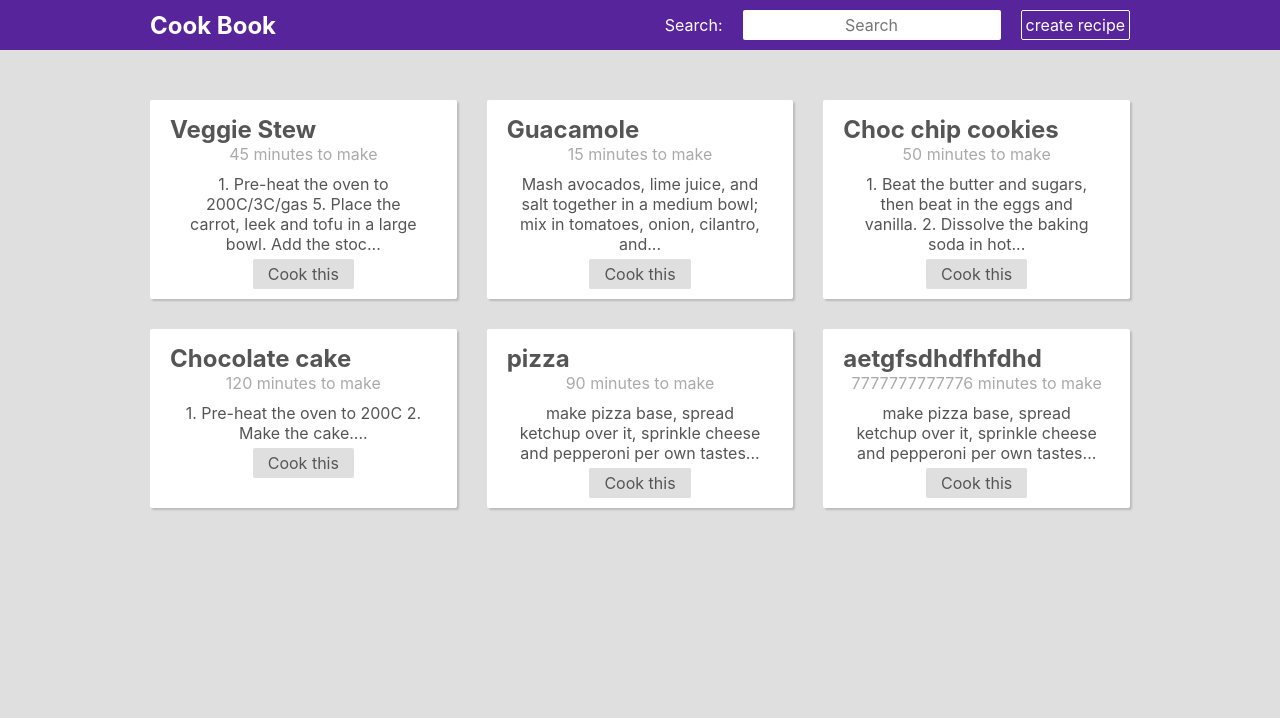
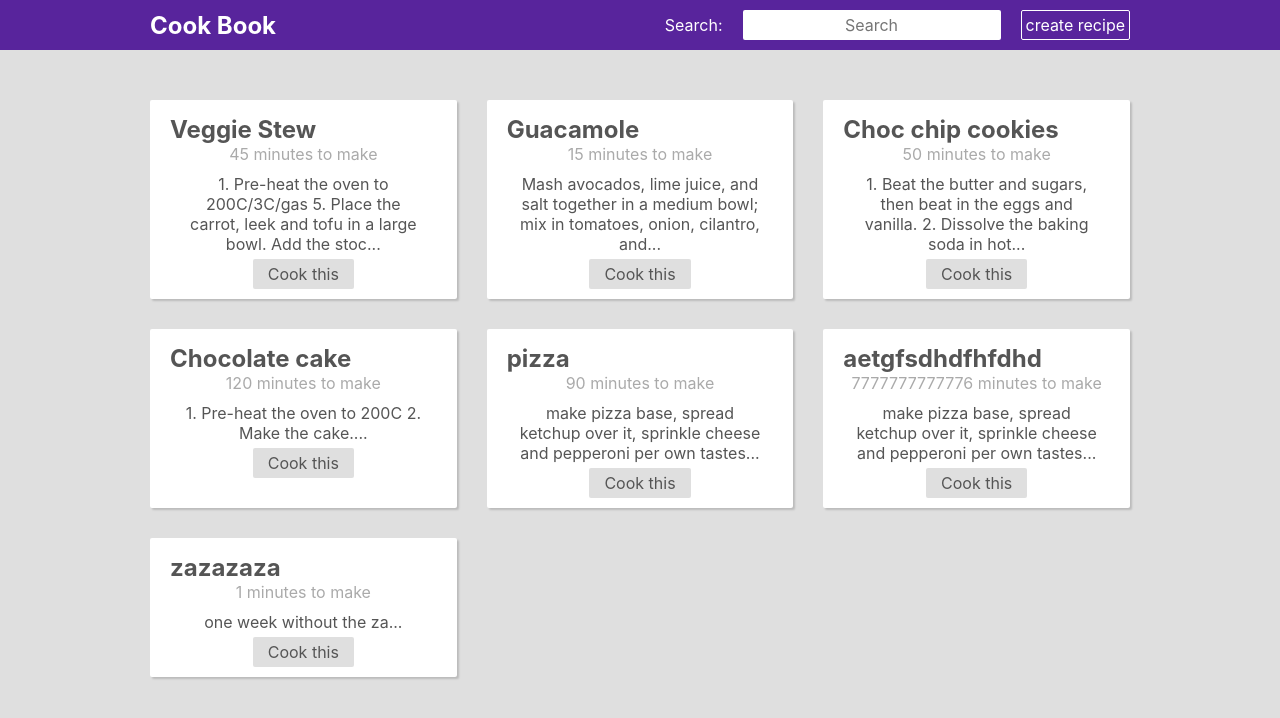
Before and after one commit to ratSeraphim/virtual-cookbook, a React (Create React App) app: page / in a window 1280 px wide. Shown: the top 718 px of the page. Built offline with nearby package versions, Linux system fonts and the light colour scheme; data requests are answered from the project's data file.

Commit message:
Replaced context with redux

```diff
--- a/data/db.json
+++ b/data/db.json
@@ -70,6 +70,15 @@
       ],
       "steps": "make pizza base, spread ketchup over it, sprinkle cheese and pepperoni per own tastes",
       "id": "0aec46e8-9d31-42d6-b310-b6b6675a9ab6"
+    },
+    {
+      "title": "zazazaza",
+      "time": "1",
+      "ingredients": [
+        "weed"
+      ],
+      "steps": "one week without the za",
+      "id": "b226b691-cb8d-4500-8156-6009dfdba605"
     }
   ]
 }
--- a/package.json
+++ b/package.json
@@ -38,5 +38,9 @@
       "last 1 firefox version",
       "last 1 safari version"
     ]
+  },
+  "devDependencies": {
+    "@reduxjs/toolkit": "^1.9.2",
+    "react-redux": "^8.0.5"
   }
 }
--- a/src/App.js
+++ b/src/App.js
@@ -4,6 +4,7 @@ import Navbar from "./components/Navbar/Navbar";
 import { BrowserRouter, Routes, Route } from "react-router-dom";
 import Create from "./components/Create/Create";
 import RecipeCard from "./components/RecipeDetails/RecipeCard";
+import Homepage from "./components/Home/Homepage";
 
 function App() {
   return (
@@ -14,7 +15,7 @@ function App() {
           <Routes>
             <Route path="/create" element={<Create />}></Route>
             <Route path="/recipe/:id" element={<RecipeCard />}></Route>
-            <Route path="/" element={<Home />}></Route>
+            <Route path="/" element={<Homepage />}></Route>
           </Routes>
         </BrowserRouter>
       </div>
--- a/src/components/Home/Home.js
+++ b/src/components/Home/Home.js
@@ -1,16 +1,18 @@
-import { useData } from "../hooks/useData";
 import RecipeList from "../RecipeList/RecipeList";
 
+import { useSelector } from "react-redux";
+
 const Home = () => {
-  const { fetch } = useData();
+  const { data } = useSelector((state) => state.recipes);
 
-  const { data, isPending, error } = fetch;
+  const { recipes, isPending, error } = data;
+
   return (
     <>
       {isPending && <div>Loading...</div>}
       {error && <div>{error}</div>}
 
-      {data && <RecipeList />}
+      {recipes && <RecipeList />}
     </>
   );
 };
--- /dev/null
+++ b/src/components/Home/Homepage.js
@@ -0,0 +1,19 @@
+import { useEffect } from "react";
+import { useDispatch } from "react-redux";
+import { updateData } from "../../redux/Recipes";
+import useFetch from "../hooks/useFetch";
+import Home from "./Home";
+
+const Homepage = () => {
+  const { recipes, isPending, error } = useFetch(
+    "http://localhost:3001/recipes"
+  );
+  const dispatch = useDispatch();
+  useEffect(() => {
+    dispatch(updateData({ recipes, isPending, error }));
+  }, [recipes, isPending, error]);
+
+  return <Home />;
+};
+
+export default Homepage;
--- a/src/components/Navbar/SearchBar.jsx
+++ b/src/components/Navbar/SearchBar.jsx
@@ -1,14 +1,15 @@
 import * as S from "./style";
-import React, { useContext, useEffect, useState } from "react";
-import { SearchContext } from "../../SearchContext";
+import React, { useEffect, useState } from "react";
+import { updateSearch } from "../../redux/Recipes";
+import { useDispatch } from "react-redux";
 
-const SearchBar = (props) => {
+const SearchBar = () => {
+  const dispatch = useDispatch();
   const [searchQuery, setSearchQuery] = useState("");
-  const searchContext = useContext(SearchContext);
 
   useEffect(() => {
-    searchContext.searchHandler(searchQuery);
-  });
+    dispatch(updateSearch(searchQuery));
+  }, [searchQuery]);
 
   return (
     <>
--- a/src/components/RecipeDetails/RecipeCard.jsx
+++ b/src/components/RecipeDetails/RecipeCard.jsx
@@ -4,26 +4,24 @@ import * as S from "./style";
 
 const RecipeCard = () => {
   const { id } = useParams();
-  const {
-    data: recipe,
-    error,
-    isPending,
-  } = useFetch("http://localhost:3001/recipes/" + id);
+  const { recipes, error, isPending } = useFetch(
+    "http://localhost:3001/recipes/" + id
+  );
   return (
     <div>
       <S.RecipeCard>
         {error && <div>{error}</div>}
         {isPending && <div>Loading...</div>}
 
-        {!isPending && recipe && (
+        {!isPending && recipes && (
           <>
-            <S.Title>{recipe.title}</S.Title>
+            <S.Title>{recipes.title}</S.Title>
             <S.Requirements>
-              Takes {recipe.time} minutes to cook
+              Takes {recipes.time} minutes to cook
               <div>
-                {recipe &&
-                  recipe.ingredients.map((ing, i) =>
-                    i === recipe.ingredients.length - 1 ? (
+                {recipes &&
+                  recipes.ingredients.map((ing, i) =>
+                    i === recipes.ingredients.length - 1 ? (
                       <S.Ingredients key={i}> {ing}. </S.Ingredients>
                     ) : (
                       <S.Ingredients key={i}> {ing}, </S.Ingredients>
@@ -31,7 +29,7 @@ const RecipeCard = () => {
                   )}
               </div>
             </S.Requirements>
-            <S.Steps>{recipe.steps}</S.Steps>
+            <S.Steps>{recipes.steps}</S.Steps>
           </>
         )}
       </S.RecipeCard>
--- a/src/components/RecipeList/RecipeList.jsx
+++ b/src/components/RecipeList/RecipeList.jsx
@@ -1,16 +1,15 @@
-import React, { useContext } from "react";
+import React from "react";
 import * as S from "./style";
-import { useData } from "../hooks/useData";
-import { SearchContext } from "../../SearchContext";
+import { useSelector } from "react-redux";
 
 const RecipeList = () => {
-  const searchContext = useContext(SearchContext);
-  const { fetch } = useData();
+  const { data, searchInput } = useSelector((state) => state.recipes);
+  const recipes = data.recipes;
 
   let filteredRecipes;
-  if (fetch.data) {
-    filteredRecipes = fetch.data.filter((recipe) => {
-      if (recipe.title.toLowerCase().includes(searchContext.query)) {
+  if (recipes) {
+    filteredRecipes = recipes.filter((recipe) => {
+      if (recipe.title.toLowerCase().includes(searchInput)) {
         return recipe;
       }
       return null;
@@ -19,9 +18,7 @@ const RecipeList = () => {
 
   return (
     <>
-      {searchContext.query && (
-        <S.Search>Recipes including {searchContext.query} </S.Search>
-      )}
+      {searchInput && <S.Search>Recipes including {searchInput} </S.Search>}
       <S.RecipeList>
         {filteredRecipes.map((recipe, i) => {
           return (
--- a/src/components/hooks/useFetch.js
+++ b/src/components/hooks/useFetch.js
@@ -1,7 +1,7 @@
 import { useState, useEffect } from "react";
 
 const useFetch = (url) => {
-  const [data, setData] = useState([]);
+  const [recipes, setRecipes] = useState([]);
   const [isPending, setIsPending] = useState(true);
   const [error, setError] = useState(null);
 
@@ -16,9 +16,9 @@ const useFetch = (url) => {
           }
           return response.json();
         })
-        .then((data) => {
+        .then((recipes) => {
           setIsPending(false);
-          setData(data);
+          setRecipes(recipes);
           setError(null);
         })
         .catch((err) => {
@@ -34,7 +34,7 @@ const useFetch = (url) => {
     return () => abortCont.abort();
   }, [url]);
 
-  return { data, isPending, error };
+  return { recipes, isPending, error };
 };
 
 export default useFetch;
--- a/src/index.js
+++ b/src/index.js
@@ -2,15 +2,13 @@ import React from "react";
 import ReactDOM from "react-dom/client";
 import "./index.css";
 import App from "./App";
-import RecipeContextProvider from "./RecipeContext";
-import SearchContextProvider from "./SearchContext";
+import { Provider } from "react-redux";
+import store from "./redux/store";
 const root = ReactDOM.createRoot(document.getElementById("root"));
 root.render(
   <React.StrictMode>
-    <RecipeContextProvider>
-      <SearchContextProvider>
-        <App />
-      </SearchContextProvider>
-    </RecipeContextProvider>
+    <Provider store={store}>
+      <App />
+    </Provider>
   </React.StrictMode>
 );
--- /dev/null
+++ b/src/redux/Recipes.js
@@ -0,0 +1,21 @@
+import { createSlice } from "@reduxjs/toolkit";
+
+export const recipeSlice = createSlice({
+  name: "recipes",
+  initialState: {
+    data: {},
+    searchInput: "",
+  },
+  reducers: {
+    updateData(state, action) {
+      return { ...state, data: action.payload };
+    },
+    updateSearch(state, action) {
+      return { ...state, searchInput: action.payload };
+    },
+  },
+});
+
+export const { updateData, updateSearch } = recipeSlice.actions;
+
+export default recipeSlice.reducer;
--- /dev/null
+++ b/src/redux/store.js
@@ -0,0 +1,9 @@
+import { configureStore } from "@reduxjs/toolkit";
+
+import recipeReducer from "./Recipes";
+
+const store = configureStore({
+  reducer: { recipes: recipeReducer },
+});
+
+export default store;
```
Also changed, not shown: 1 other file (tests, documents, lock files or other folders).
